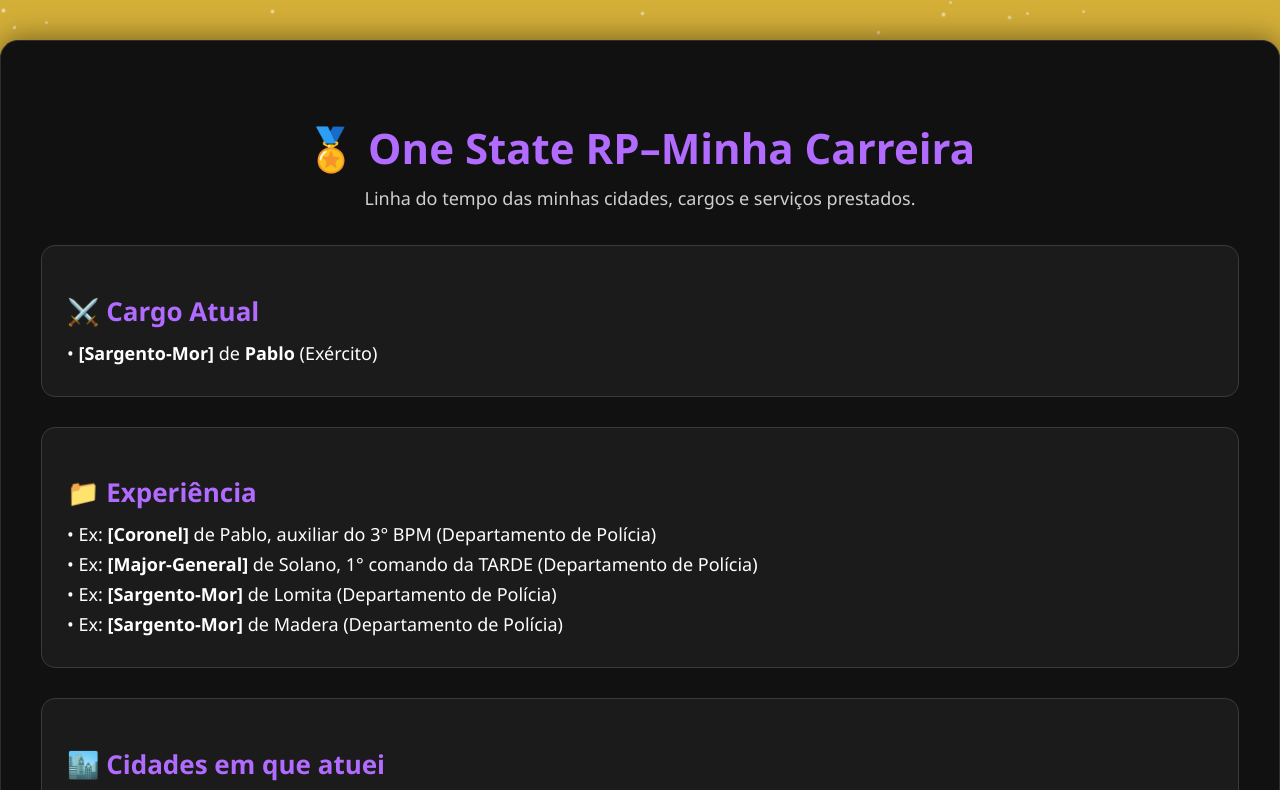
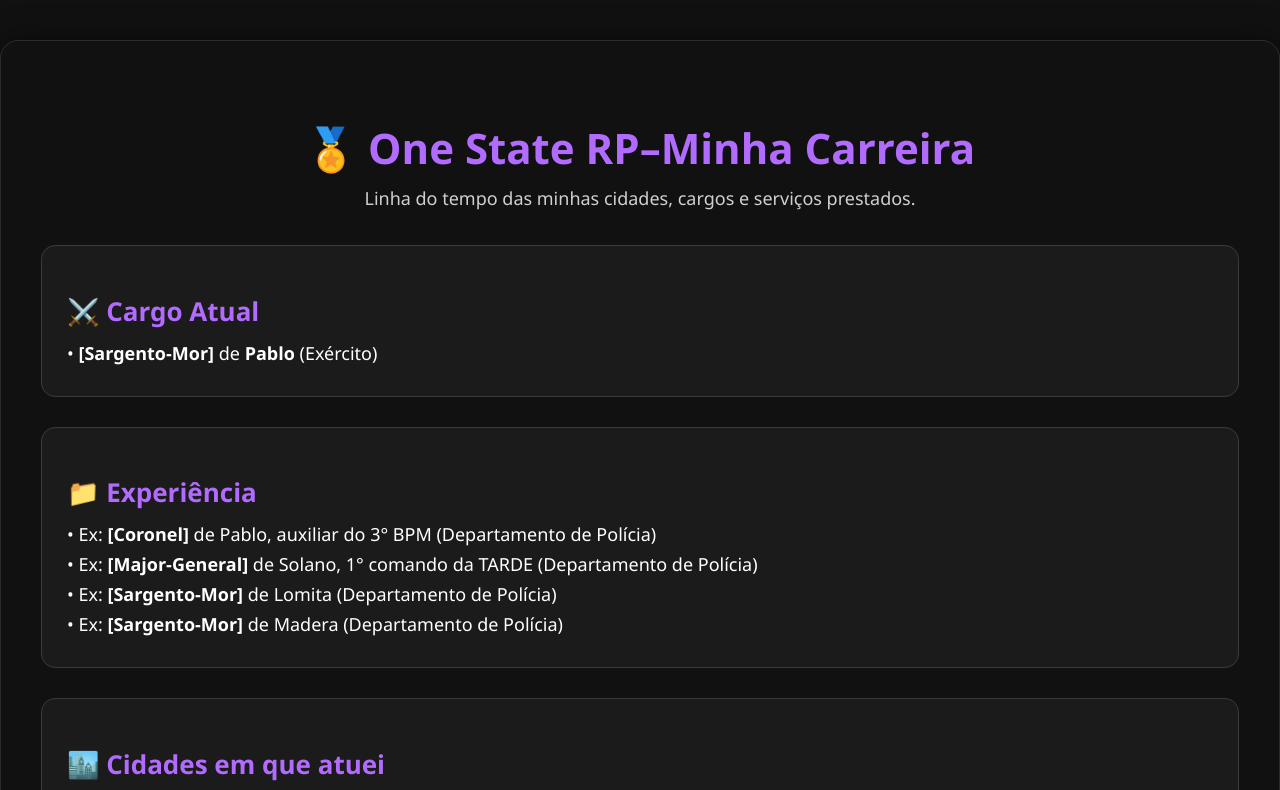
Before and after one commit to miguelcastrosilva0710-source/biografia-miguelbennet-onestate, a plain HTML site: page index.html in a window 1280 px wide. Shown: the top 790 px of the page. Drawn offline with Linux system fonts and the light colour scheme.

Commit message:
Update index.html

```diff
--- a/index.html
+++ b/index.html
@@ -4,45 +4,16 @@
   <meta charset="UTF-8">
   <meta name="viewport" content="width=device-width, initial-scale=1.0">
   <title>One State RP–Minha Carreira</title>
-
   <style>
     body {
       margin: 0;
-      background: #d4af38;
+      background: #111;
       width: 100vw;
       min-height: 100vh;
       font-family: 'Segoe UI', sans-serif;
       display: flex;
       justify-content: center;
       padding-top: 40px;
-      overflow: hidden;
-    }
-
-    /* Estrelas animadas */
-    .stars {
-      position: fixed;
-      width: 100%;
-      height: 100%;
-      top: 0;
-      left: 0;
-      pointer-events: none;
-      overflow: hidden;
-      z-index: -1;
-    }
-
-    .star {
-      position: absolute;
-      width: 3px;
-      height: 3px;
-      background: white;
-      border-radius: 50%;
-      opacity: 0.8;
-      animation: twinkle 2s infinite alternate ease-in-out;
-    }
-
-    @keyframes twinkle {
-      from { transform: scale(1); opacity: 0.4; }
-      to { transform: scale(1.8); opacity: 1; }
     }
 
     .wrapper {
@@ -98,6 +69,7 @@
       font-size: 18px;
     }
 
+    /* Aviso tipo "Importante" */
     .update-note {
       margin-top: 25px;
       padding: 14px 18px;
@@ -120,27 +92,10 @@
       50% { box-shadow: 0 0 25px rgba(255,0,0,0.7); }
       100% { box-shadow: 0 0 15px rgba(255,0,0,0.4); }
     }
+
   </style>
-
-  <script>
-    document.addEventListener("DOMContentLoaded", () => {
-      const container = document.querySelector(".stars");
-
-      for (let i = 0; i < 120; i++) {
-        const s = document.createElement("div");
-        s.classList.add("star");
-        s.style.top = Math.random() * 100 + "vh";
-        s.style.left = Math.random() * 100 + "vw";
-        s.style.animationDelay = Math.random() * 2 + "s";
-        container.appendChild(s);
-      }
-    });
-  </script>
-
 </head>
 <body>
-
-<div class="stars"></div>
 
   <div class="wrapper">
     <div class="card">
```
Lines whose indentation alone changed are shown as unchanged.
